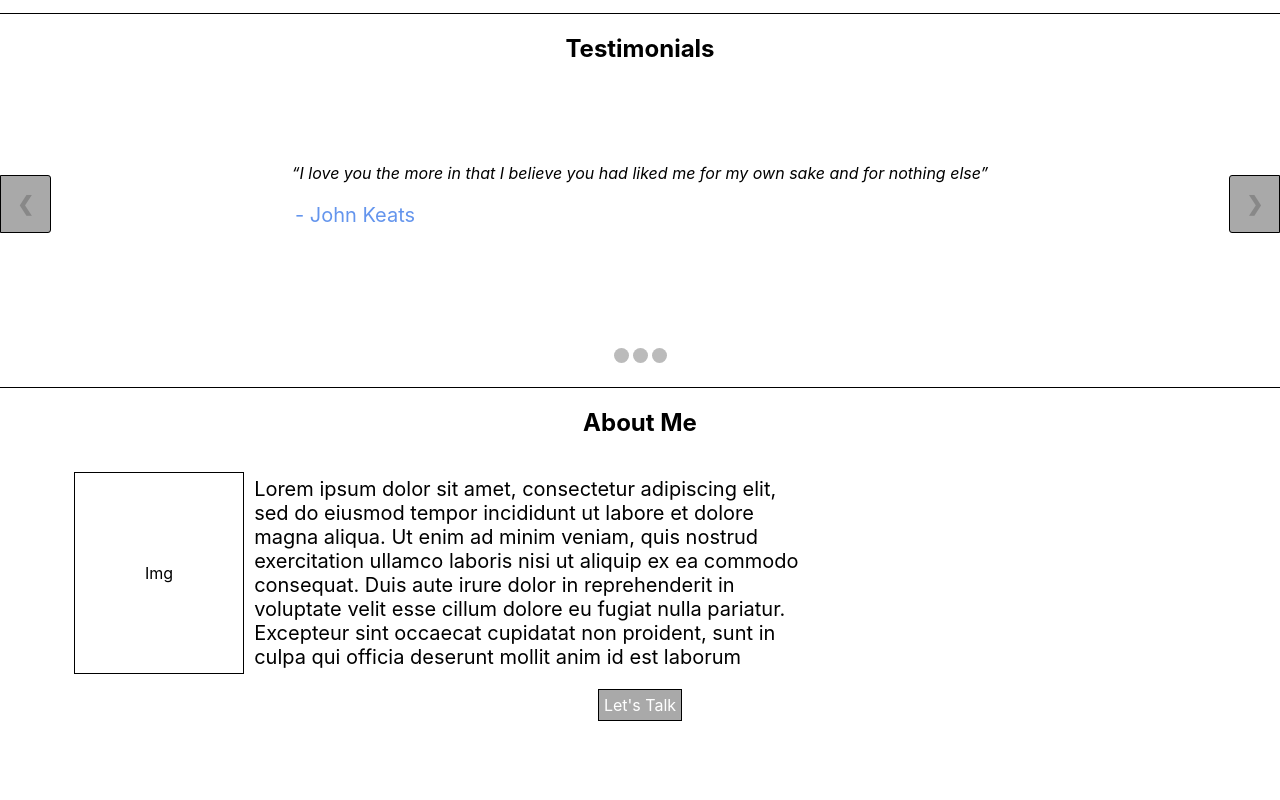
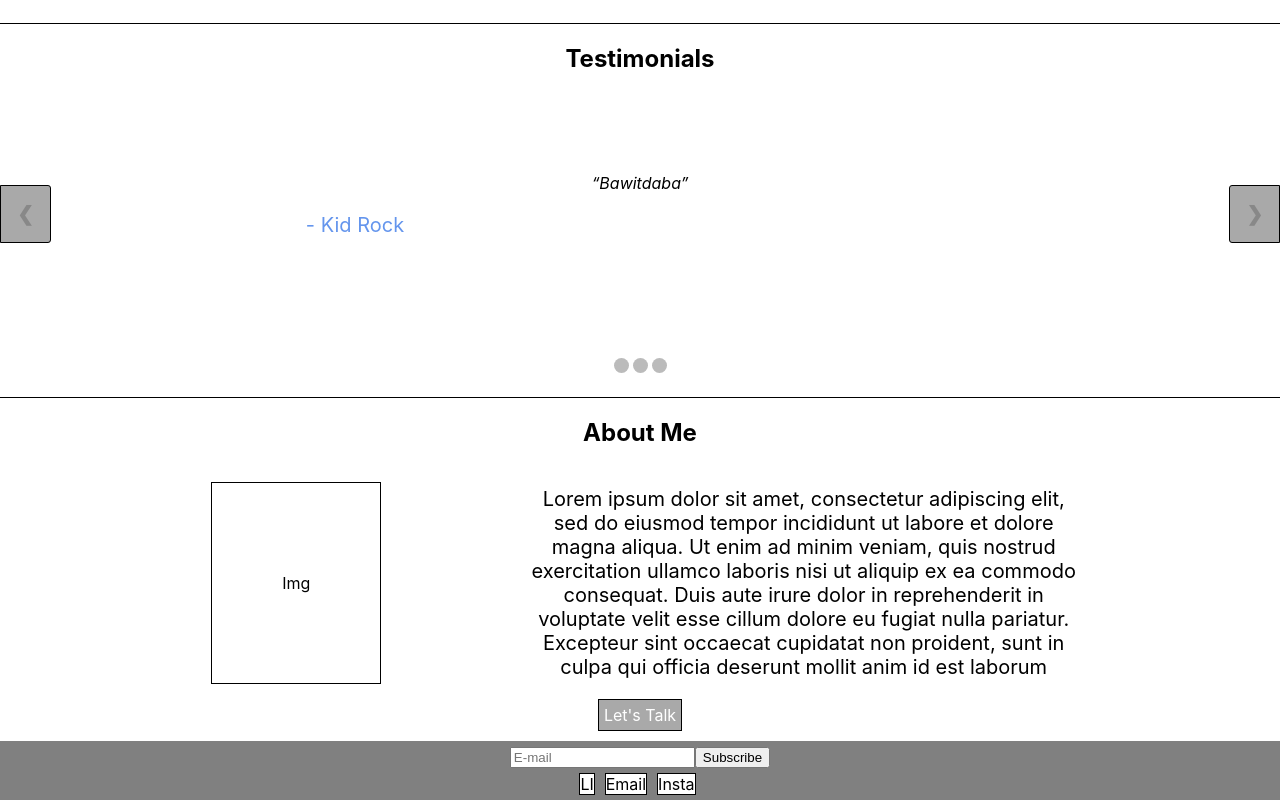
Before and after one commit to carlog1118/tiff-zerby-portfolio, a React (Create React App) app: page / in a window 1280 px wide. Shown: the part 371-1171 px from the top of the page. Before the commit the page ends 1092 px from the top, so only its background shows below. Built offline with nearby package versions, Linux system fonts and the light colour scheme.

Commit message:
added footer graybox

```diff
--- a/src/AboutMe/AboutMe.css
+++ b/src/AboutMe/AboutMe.css
@@ -10,8 +10,10 @@
 
 .about-cont {
   display: flex;
+  justify-content: space-evenly;
   align-items: center;
   width: 90%;
+  text-align: center;
 }
 
 .head {
@@ -19,3 +21,7 @@
   padding: 90px 70px 90px 70px;
   margin: 10px;
 }
+
+a {
+  margin-bottom: 10px;
+}
--- a/src/App.js
+++ b/src/App.js
@@ -3,6 +3,7 @@ import Header from './Header/Header';
 import Hero from './Hero/Hero';
 import Testimonials from './Testimonials/Testimonials';
 import AboutMe from './AboutMe/AboutMe';
+import Footer from './Footer/Footer';
 
 function App() {
   return (
@@ -12,9 +13,10 @@ function App() {
         <Hero/>
         <Testimonials/>
         <AboutMe/>
+        <Footer/>
       </main>
     </div>
   );
-}
+};
 
 export default App;
--- /dev/null
+++ b/src/Footer/Footer.css
@@ -0,0 +1,26 @@
+* {
+  box-sizing: border-box;
+}
+
+footer {
+  background-color: gray;
+  display: flex;
+  flex-direction: column;
+  align-items: center;
+}
+
+.social-media {
+  display: flex;
+  margin-right: 5px;
+}
+
+form {
+  margin-top: 5px;
+}
+
+.icon {
+  border: 1px solid black;
+  background-color: white;
+  margin-right: 5px;
+  margin: 5px;
+}
--- /dev/null
+++ b/src/Footer/Footer.js
@@ -0,0 +1,23 @@
+import React from 'react';
+import './Footer.css';
+
+class Footer extends React.Component {
+  render(){
+    return (
+      <footer>
+        <form>
+            <label for="email"></label>
+            <input type="text" id="email" placeholder="E-mail"></input>
+            <input type="submit" value="Subscribe"></input>
+        </form>
+        <div className="social-media">
+          <div className="icon">LI</div>
+          <div className="icon">Email</div>
+          <div className="icon">Insta</div>
+        </div>
+      </footer>
+    );
+  };
+};
+
+export default Footer;
--- a/src/Header/Header.css
+++ b/src/Header/Header.css
@@ -40,14 +40,3 @@ li {
   background-color: white;
   color: black;
 }
-
-.social-media {
-  display: flex;
-  margin-right: 5px;
-}
-
-.icon {
-  border: 1px solid black;
-  background-color: white;
-  margin-right: 5px;
-}
--- a/src/Header/Header.js
+++ b/src/Header/Header.js
@@ -15,13 +15,8 @@ class Header extends React.Component {
             <li className="lets-talk">Lets Talk</li>
           </ul>
         </nav>
-        <div className="social-media">
-          <div className="icon">LI</div>
-          <div className="icon">Email</div>
-          <div className="icon">Insta</div>
-        </div>
       </header>
-    )
+    );
   };
 };
 
--- a/src/Testimonials/Slideshow/Slideshow.js
+++ b/src/Testimonials/Slideshow/Slideshow.js
@@ -8,8 +8,8 @@ class Slideshow extends React.Component {
         <h2>Testimonials</h2>
         <div className="slideshow-container">
           <div className="mySlides">
-            <q>I love you the more in that I believe you had liked me for my own sake and for nothing else</q>
-            <p className="author">- John Keats</p>
+            <q>Bawitdaba</q>
+            <p className="author">- Kid Rock</p>
           </div>
           <a className="prev" onClick="plusSlides(-1)">&#10094;</a>
           <a className="next" onClick="plusSlides(1)">&#10095;</a>
```
